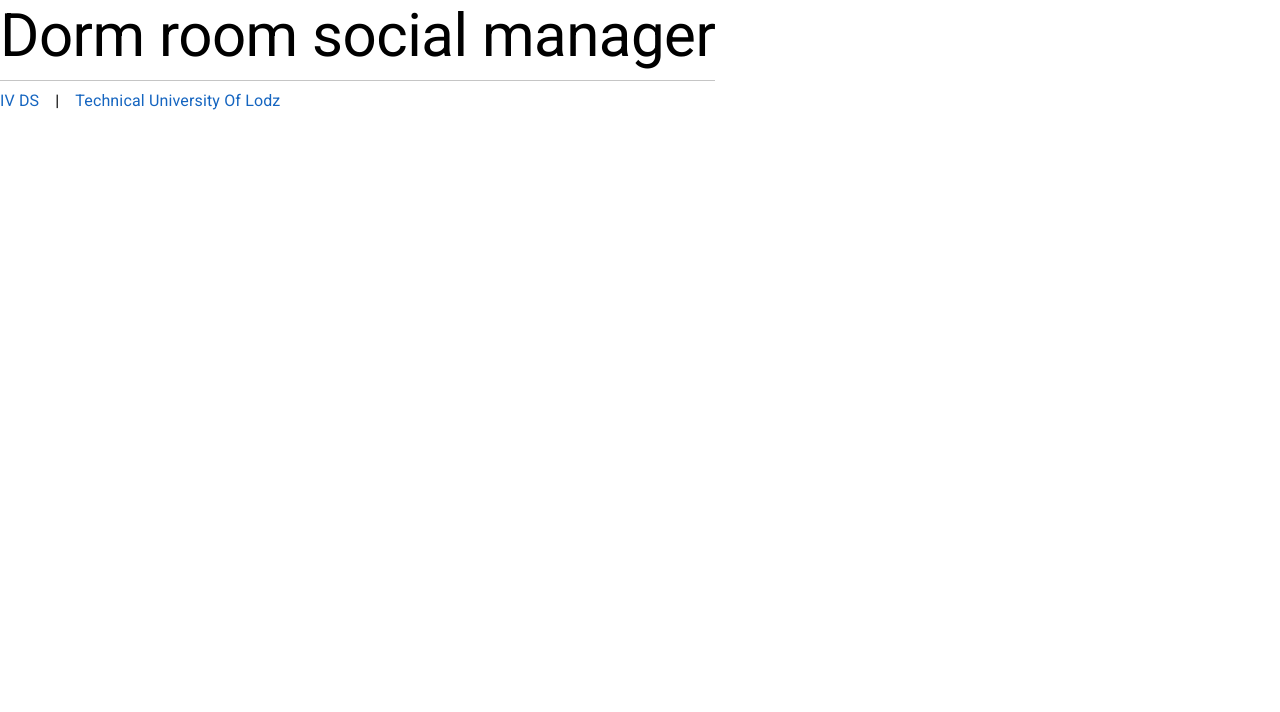
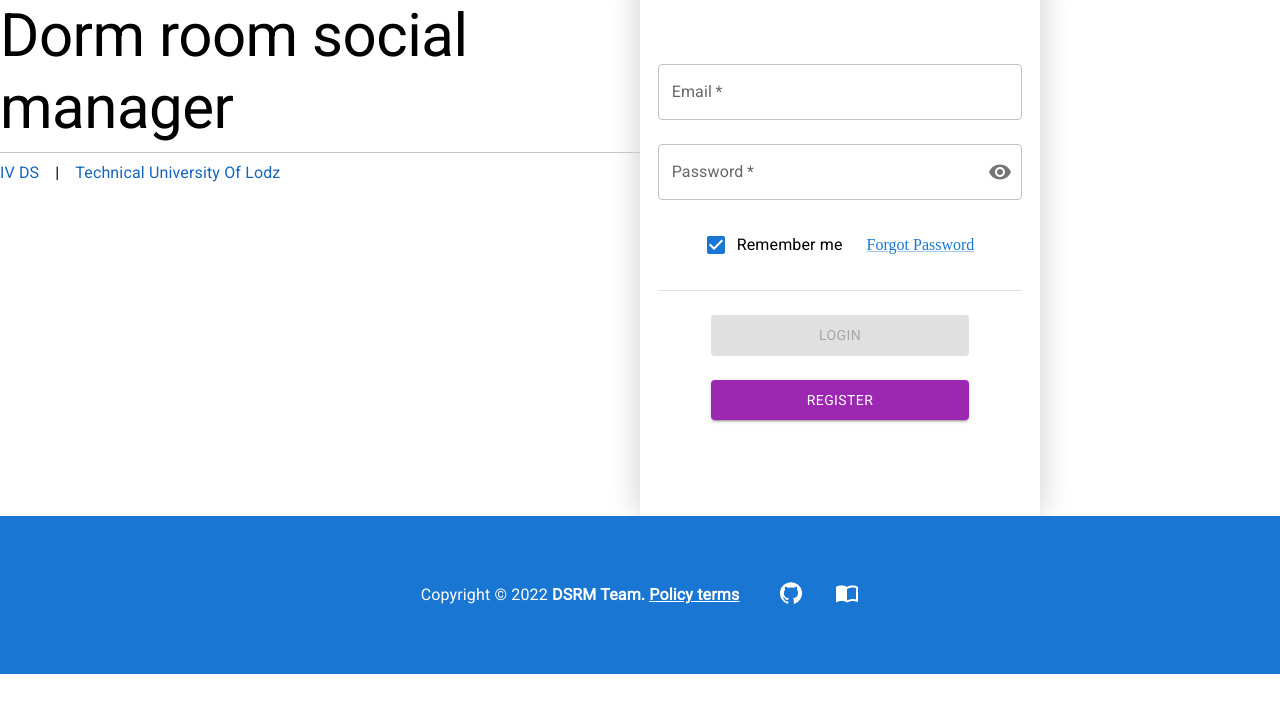
Before and after one commit to dorm-social-room-manager/dsrm-frontend, a React (Vite) app: page / in a window 1280 px wide. Shown: the top 712 px of the page. Built offline with nearby package versions, Linux system fonts and the light colour scheme.

Commit message:
feat: login page now displays all components
Related work item: GH-17

```diff
--- a/src/pages/LoginPage.tsx
+++ b/src/pages/LoginPage.tsx
@@ -1,5 +1,8 @@
+import { Footer } from '../templates/Footer/Footer';
+import { Grid } from '@mui/material';
 import { Header } from '../templates/Header/Header';
 import { HeaderProps } from '../templates/Header/Header.types';
+import { LoginForm } from '../components/LoginForm/LoginForm';
 import { useMediaQuery } from '@mui/material';
 import { useTheme } from '@mui/material/styles';
 import { useTranslation } from 'react-i18next';
@@ -15,5 +18,32 @@ export function LoginPage() {
     faculty: { url: 'https://www.p.lodz.pl/', urlName: t('header.faculty') },
     headerTitle: header,
   };
-  return <Header {...headerProps} />;
+  return (
+    <Grid container>
+      <Grid
+        item
+        mobile={12}
+        tablet={6}
+        desktop={6}
+      >
+        <Header {...headerProps}></Header>
+      </Grid>
+      <Grid
+        item
+        mobile={12}
+        tablet={6}
+        desktop={6}
+      >
+        <LoginForm />
+      </Grid>
+      <Grid
+        item
+        mobile={12}
+        tablet={12}
+        desktop={12}
+      >
+        <Footer></Footer>
+      </Grid>
+    </Grid>
+  );
 }
```
